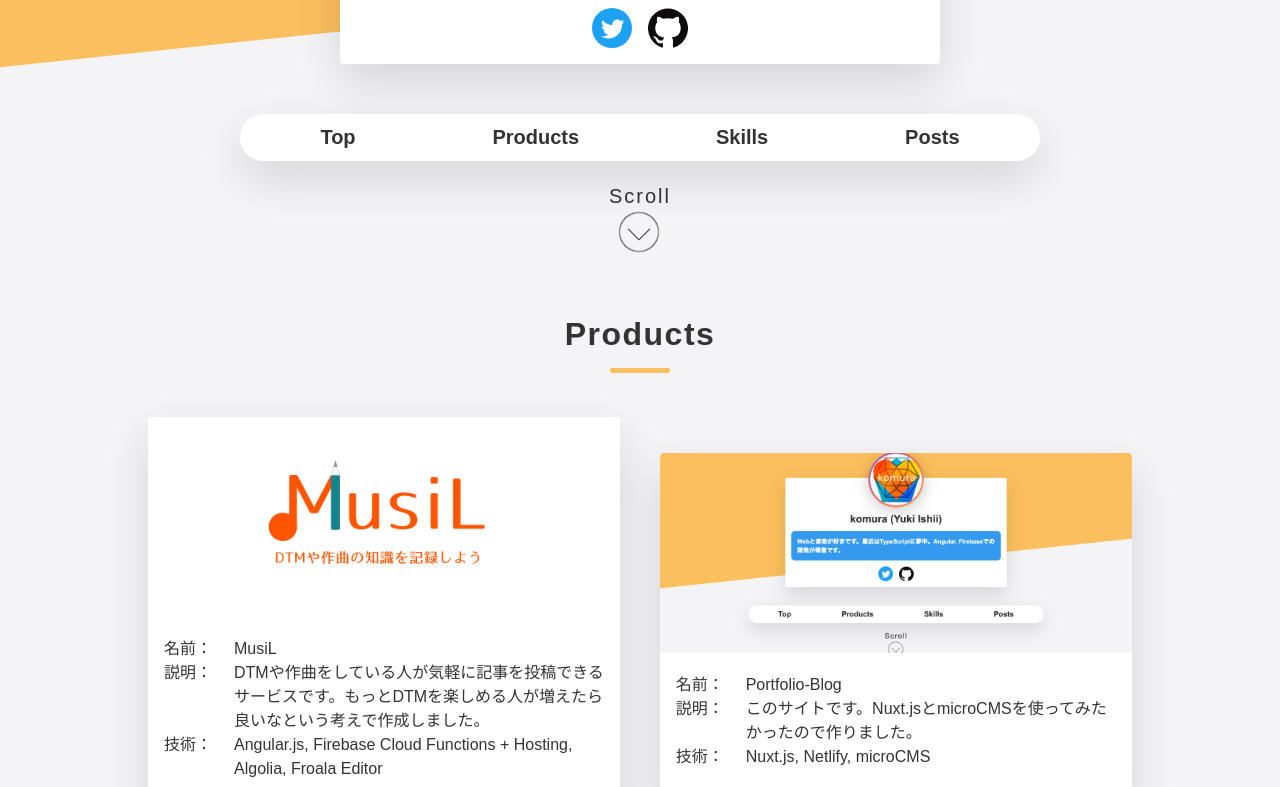
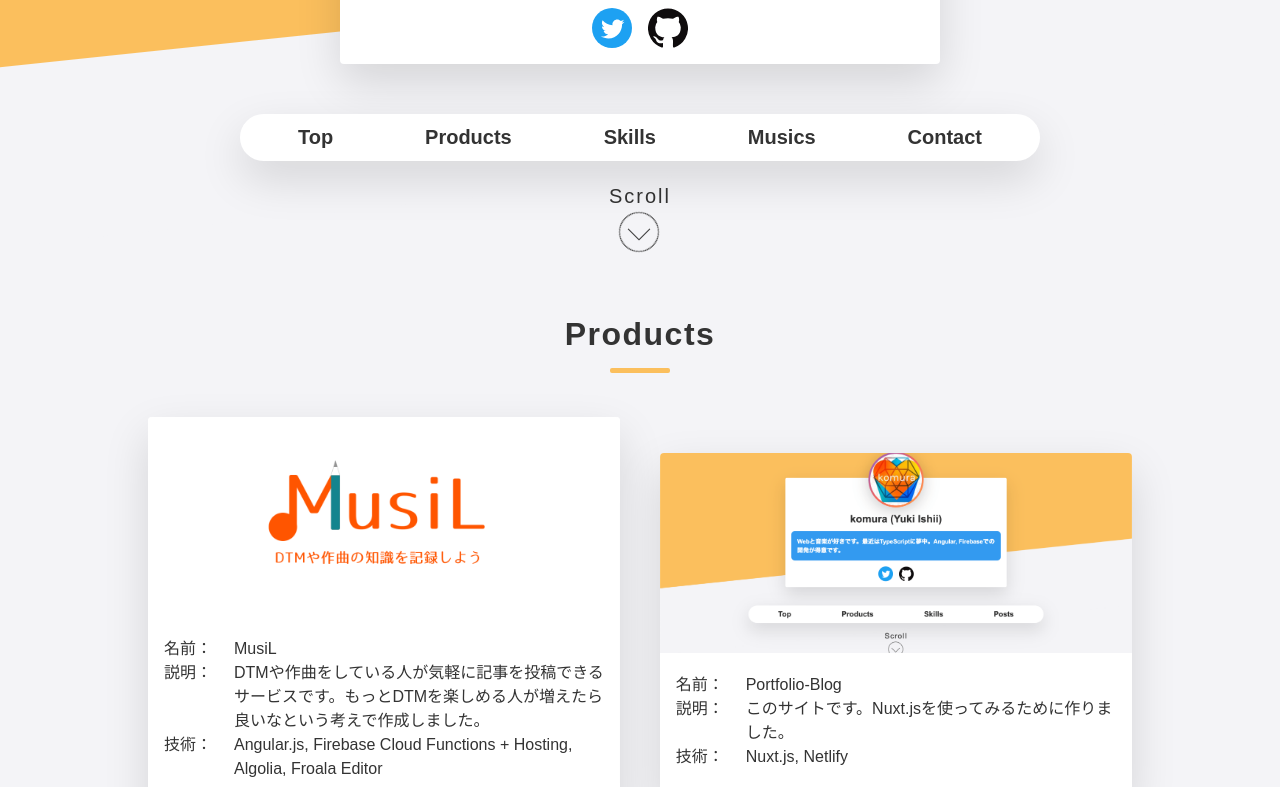
Before and after one commit to komura-c/portfolio-ver2, a Nuxt app: page / in a window 1280 px wide. Shown: the part 360-1147 px from the top of the page. Built offline with nearby package versions, Linux system fonts and the light colour scheme.

Commit message:
feat(vue-scroll): ページ内スムーススクロールを実装

```diff
--- a/components/ProductsSection.vue
+++ b/components/ProductsSection.vue
@@ -41,10 +41,10 @@
               <dd class="product-card__dd">Portfolio-Blog</dd>
               <dt class="product-card__dt">説明：</dt>
               <dd class="product-card__dd">
-                このサイトです。Nuxt.jsとmicroCMSを使ってみたかったので作りました。
+                このサイトです。Nuxt.jsを使ってみるために作りました。
               </dd>
               <dt class="product-card__dt">技術：</dt>
-              <dd class="product-card__dd">Nuxt.js, Netlify, microCMS</dd>
+              <dd class="product-card__dd">Nuxt.js, Netlify</dd>
             </dl>
           </div>
         </div>
--- a/components/ProfileSection.vue
+++ b/components/ProfileSection.vue
@@ -1,5 +1,5 @@
 <template>
-  <div class="bg-top">
+  <div id="top" class="bg-top">
     <div class="profile-card fade">
       <div class="profile-card__img-wrapper">
         <img
--- /dev/null
+++ b/components/SkillSection.vue
@@ -0,0 +1,11 @@
+<template>
+  <div></div>
+</template>
+
+<script lang="ts">
+import Vue from 'vue'
+
+export default Vue.extend({})
+</script>
+
+<style lang="scss" scoped></style>
--- a/components/TopHeader.vue
+++ b/components/TopHeader.vue
@@ -2,17 +2,18 @@
   <header class="header">
     <div class="nav-bar fade">
       <ul class="nav-list">
-        <li class="nav-list__item">
-          <a href="#top" class="nav-list__link">Top</a>
-        </li>
-        <li class="nav-list__item">
-          <a href="#products" class="nav-list__link">Products</a>
-        </li>
-        <li class="nav-list__item">
-          <a href="#skills" class="nav-list__link">Skills</a>
-        </li>
-        <li class="nav-list__item">
-          <a href="/posts" class="nav-list__link">Posts</a>
+        <li
+          v-for="navItem in navList"
+          :key="navItem.anchor"
+          class="nav-list__item"
+        >
+          <nuxt-link
+            v-scroll-to="'#' + navItem.anchor"
+            to
+            class="nav-list__link"
+          >
+            {{ navItem.name }}
+          </nuxt-link>
         </li>
       </ul>
     </div>
@@ -22,7 +23,39 @@
 <script lang="ts">
 import Vue from 'vue'
 
-export default Vue.extend({})
+export type NavList = {
+  name: string
+  anchor: string
+}[]
+
+export default Vue.extend({
+  data() {
+    return {
+      navList: [
+        {
+          name: 'Top',
+          anchor: 'top',
+        },
+        {
+          name: 'Products',
+          anchor: 'products',
+        },
+        {
+          name: 'Skills',
+          anchor: 'skills',
+        },
+        {
+          name: 'Musics',
+          anchor: 'musics',
+        },
+        {
+          name: 'Contact',
+          anchor: 'contact',
+        },
+      ] as NavList,
+    }
+  },
+})
 </script>
 
 <style lang="scss">
--- a/nuxt.config.js
+++ b/nuxt.config.js
@@ -16,7 +16,7 @@ export default {
   css: ['@/assets/scss/styles.scss'],
 
   // Plugins to run before rendering page (https://go.nuxtjs.dev/config-plugins)
-  plugins: [],
+  plugins: ['~/plugins/vue-scrollto'],
 
   // Auto import components (https://go.nuxtjs.dev/config-components)
   components: true,
--- a/package.json
+++ b/package.json
@@ -22,7 +22,8 @@
   "dependencies": {
     "@nuxt/typescript-runtime": "^2.0.0",
     "core-js": "^3.6.5",
-    "nuxt": "^2.14.6"
+    "nuxt": "^2.14.6",
+    "vue-scrollto": "^2.20.0"
   },
   "devDependencies": {
     "@nuxt/types": "^2.14.6",
--- /dev/null
+++ b/plugins/vue-scrollto.ts
@@ -0,0 +1,8 @@
+import Vue from 'vue'
+import VueScrollTo from 'vue-scrollto'
+
+Vue.use(VueScrollTo, {
+  duration: 700,
+  easing: [0, 0, 0.1, 1],
+  offset: -40,
+})
```
Also changed, not shown: 1 other file (tests, documents, lock files or other folders).
